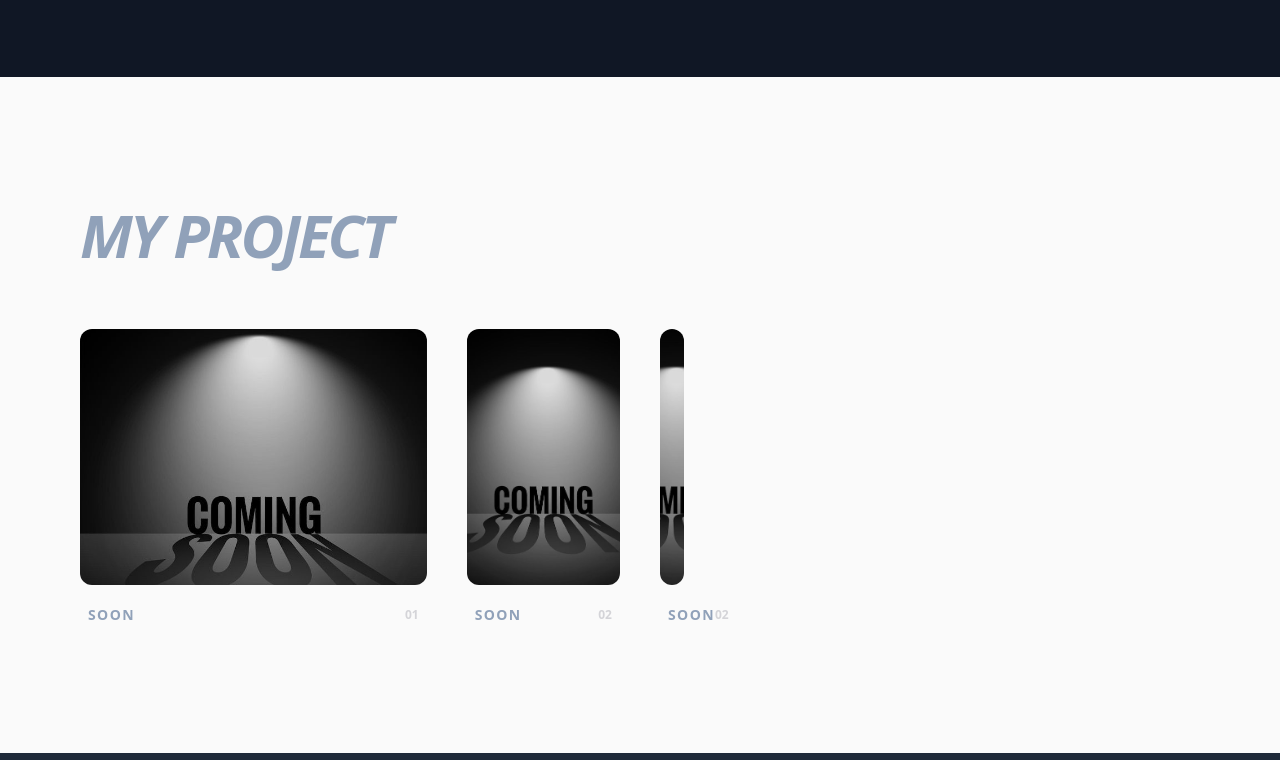
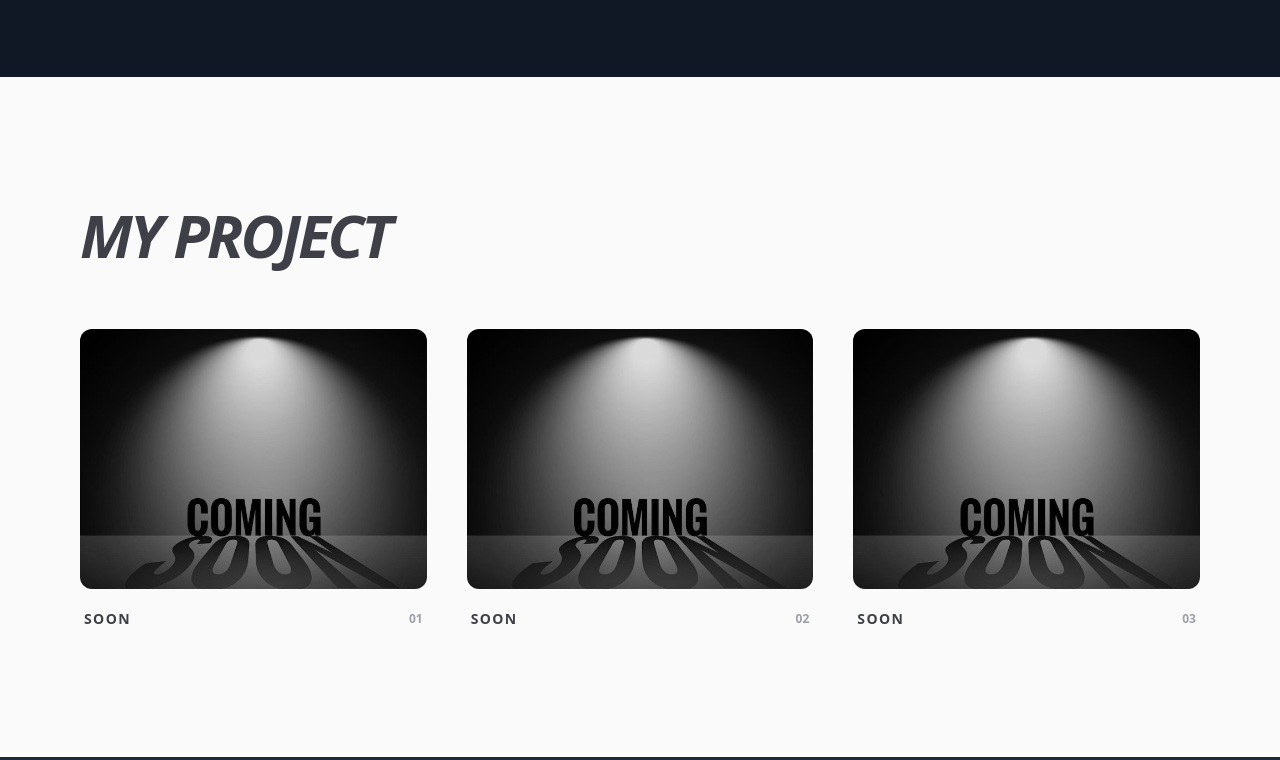
Before and after one commit to ricyrfnputra/portfolio, a website built with Vite: page index.html in a window 1280 px wide. Shown: the part 1319-2079 px from the top of the page. Built offline with nearby package versions, Linux system fonts and the light colour scheme.

Commit message:
feat: add new project seection

```diff
--- a/index.html
+++ b/index.html
@@ -1,4 +1,4 @@
-<!DOCTYPE html>
+<!doctype html>
 <html lang="en" class="scroll-smooth">
   <head>
     <meta charset="UTF-8" />
@@ -52,7 +52,6 @@
     </section>
     <!-- Image Section End -->
 
-
     <!-- TechStack Section Start -->
 
     <!--
@@ -99,17 +98,18 @@
           </div>
 
           <div class="group p-6 bg-gray-800 border border-gray-700 rounded-2xl flex flex-col items-center justify-center transition-all duration-300 hover:border-violet-500 hover:-translate-y-2">
-            <img src="https://cdn.jsdelivr.net/gh/devicons/devicon@latest/icons/react/react-original.svg"class="size-12 mb-4 group-hover:scale-110 transition" alt="Git" />
+            <img src="https://cdn.jsdelivr.net/gh/devicons/devicon@latest/icons/react/react-original.svg" class="size-12 mb-4 group-hover:scale-110 transition" alt="Git" />
             <span class="font-mono text-gray-300 group-hover:text-white">React JS</span>
           </div>
         </div>
       </div>
     </section>
+
     <!-- TechStack Section End -->
 
     <!-- Project Section Start -->
-     <!-- P1 -->
-    <section id="project" class="py-32 px-6 lg:px-20 bg-zinc-50 hover:text-violet-400">
+    <!-- P1 -->
+    <!-- <section id="project" class="py-32 px-6 lg:px-20 bg-zinc-50">
       <div class="max-w-7xl mx-auto">
         <div class="flex justify-between items-end mb-16">
           <h2 class="text-4xl lg:text-6xl font-black uppercase italic tracking-tighter">My Project</h2>
@@ -125,10 +125,10 @@
               <h4 class="font-bold uppercase text-sm tracking-widest">SOON</h4>
               <span class="text-zinc-300 text-xs font-bold">01</span>
             </div>
-          </div>
+          </div> -->
 
-      <!-- P2 -->
-        <div class="grid grid-cols-1 sm:grid-cols-2 lg:grid-cols-2 gap-10">
+    <!-- P2 -->
+    <!-- <div class="grid grid-cols-1 sm:grid-cols-2 lg:grid-cols-2 gap-10">
           <div class="group cursor-pointer">
             <div class="overflow-hidden rounded-xl bg-zinc-200">
               <img src="public/soon.jpg" alt="Work" class="w-full h-64 object-cover transition duration-500 group-hover:scale-105" />
@@ -137,10 +137,10 @@
               <h4 class="font-bold uppercase text-sm tracking-widest">SOON</h4>
               <span class="text-zinc-300 text-xs font-bold">02</span>
             </div>
-          </div>
+          </div> -->
 
-      <!-- P3 -->
-        <div class="grid grid-cols-1 sm:grid-cols-2 lg:grid-cols-3 gap-10">
+    <!-- P3 -->
+    <!-- <div class="grid grid-cols-1 sm:grid-cols-2 lg:grid-cols-3 gap-10">
           <div class="group cursor-pointer">
             <div class="overflow-hidden rounded-xl bg-zinc-200">
               <img src="public/soon.jpg" alt="Work" class="w-full h-64 object-cover transition duration-500 group-hover:scale-105" />
@@ -153,8 +153,65 @@
         </div>
 
       </div>
-      </section>
+      </section> -->
     <!-- Project Section End -->
+
+    <!-- Project Start -->
+    <section id="project" class="py-32 px-6 lg:px-20 bg-zinc-50">
+      <div class="max-w-7xl mx-auto">
+        <div class="flex justify-between items-end mb-16">
+          <h2 class="text-4xl lg:text-6xl font-black uppercase italic tracking-tighter text-zinc-700">My Project</h2>
+        </div>
+
+        <!-- P1 -->
+        <div class="grid grid-cols-1 sm:grid-cols-2 lg:grid-cols-3 gap-10">
+          <div class="group cursor-pointer w-full">
+            <div class="relative overflow-hidden rounded-xl bg-zinc-200 aspect-[4/3]">
+              <img src="public/soon.jpg" class="w-full h-full object-cover transition duration-500 group-hover:scale-105" />
+              <div class="absolute inset-0 bg-black/40 opacity-0 group-hover:opacity-100 transition flex items-center justify-center">
+                <span class="text-white text-sm font-bold tracking-widest">VIEW PROJECT</span>
+              </div>
+            </div>
+
+            <div class="mt-5 flex justify-between items-center px-1">
+              <h4 class="font-bold uppercase text-sm tracking-widest text-zinc-700">SOON</h4>
+              <span class="text-zinc-400 text-xs font-bold">01</span>
+            </div>
+          </div>
+
+          <!-- P2 -->
+          <div class="group cursor-pointer w-full">
+            <div class="relative overflow-hidden rounded-xl bg-zinc-200 aspect-[4/3]">
+              <img src="public/soon.jpg" class="w-full h-full object-cover transition duration-500 group-hover:scale-105" />
+              <div class="absolute inset-0 bg-black/40 opacity-0 group-hover:opacity-100 transition flex items-center justify-center">
+                <span class="text-white text-sm font-bold tracking-widest">VIEW PROJECT</span>
+              </div>
+            </div>
+
+            <div class="mt-5 flex justify-between items-center px-1">
+              <h4 class="font-bold uppercase text-sm tracking-widest text-zinc-700">SOON</h4>
+              <span class="text-zinc-400 text-xs font-bold">02</span>
+            </div>
+          </div>
+
+          <!-- P3 -->
+          <div class="group cursor-pointer w-full">
+            <div class="relative overflow-hidden rounded-xl bg-zinc-200 aspect-[4/3]">
+              <img src="public/soon.jpg" class="w-full h-full object-cover transition duration-500 group-hover:scale-105" />
+              <div class="absolute inset-0 bg-black/40 opacity-0 group-hover:opacity-100 transition flex items-center justify-center">
+                <span class="text-white text-sm font-bold tracking-widest">VIEW PROJECT</span>
+              </div>
+            </div>
+
+            <div class="mt-5 flex justify-between items-center px-1">
+              <h4 class="font-bold uppercase text-sm tracking-widest text-zinc-700">SOON</h4>
+              <span class="text-zinc-400 text-xs font-bold">03</span>
+            </div>
+          </div>
+        </div>
+      </div>
+    </section>
+    <!-- Project End-->
 
     <!-- Contact -->
     <section id="contact" class="w-full py-20 px-6">
```
